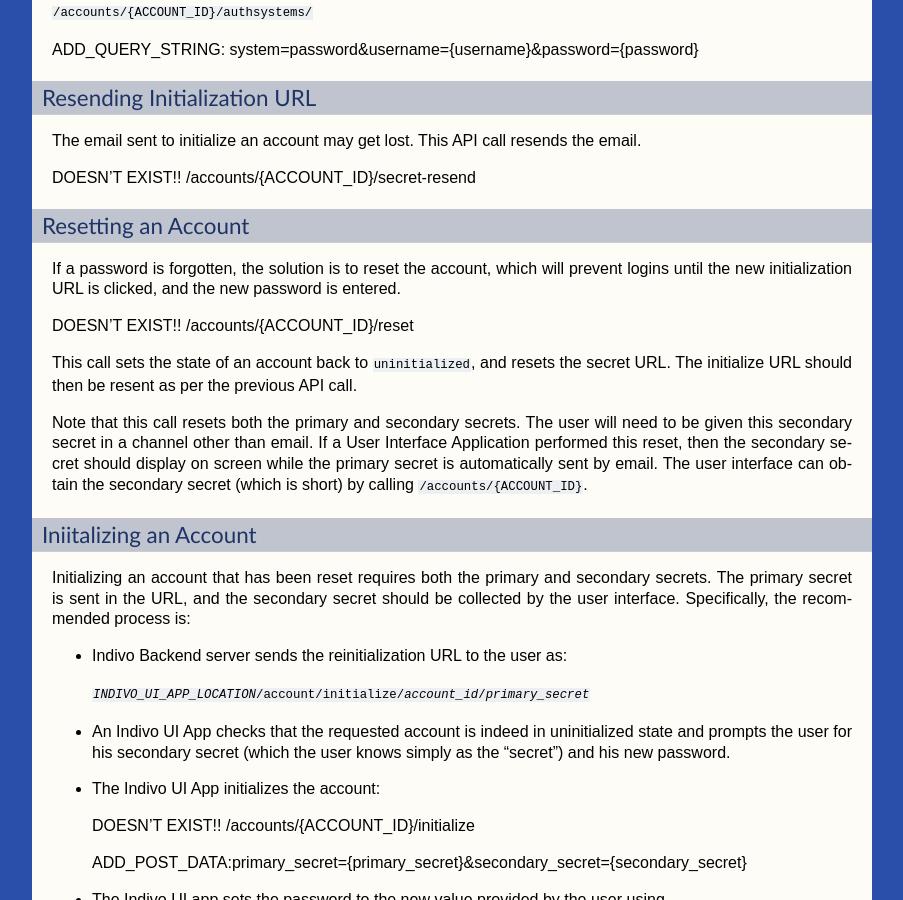
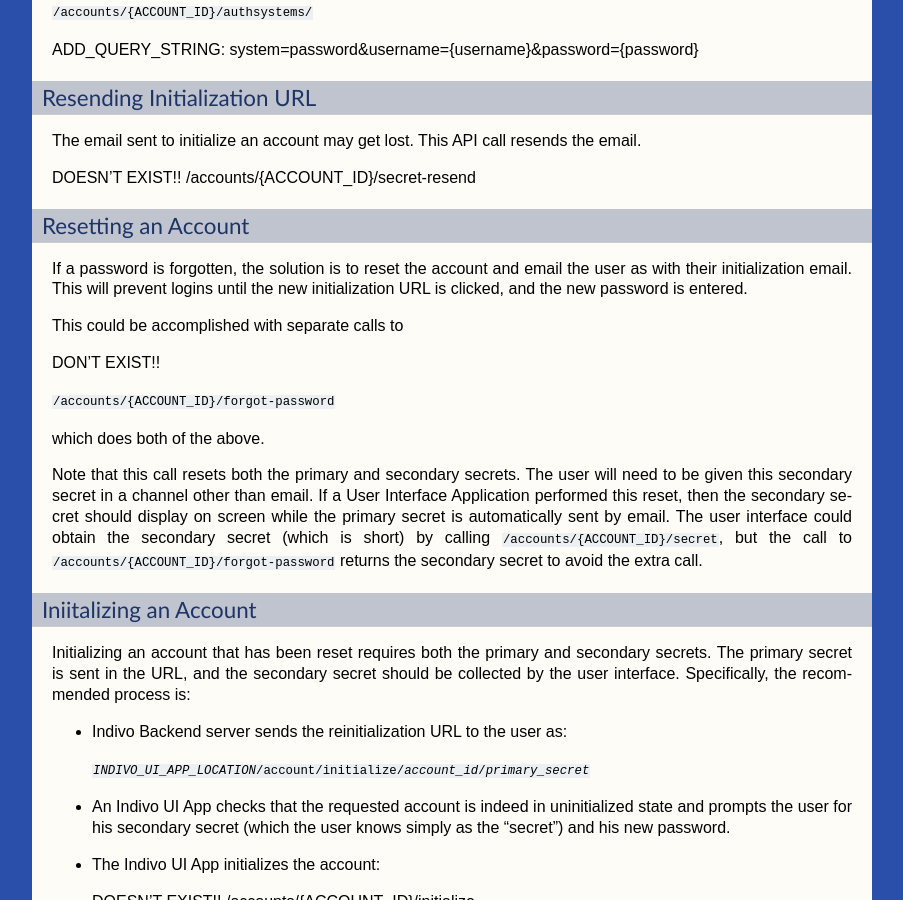
Before and after one commit to chb/indivo_server, a Sphinx documentation site: the page built from doc/sphinx/source/api.rst, in a window 1280 px wide and 900 px high, scrolled down 16476 px. Shown: the whole window, without its empty margins (198-1101 px from the left). Built offline with Sphinx 7.4.7, drawn with Linux system fonts in a browser that asks for light colours; cross-references to code outside the pages are shown as plain code.

```diff
--- a/doc/sphinx/source/api.rst
+++ b/doc/sphinx/source/api.rst
@@ -1046,24 +1046,32 @@
 Resetting an Account
 ^^^^^^^^^^^^^^^^^^^^
 
-If a password is forgotten, the solution is to reset the account, which will
-prevent logins until the new initialization URL is clicked, and the new password
-is entered.
-
-DOESN'T EXIST!! /accounts/{ACCOUNT_ID}/reset
-
-..
-   :http:post:`/accounts/{ACCOUNT_ID}/reset`
-
-This call sets the state of an account back to ``uninitialized``, and resets the
-secret URL. The initialize URL should then be resent as per the previous API call.
+If a password is forgotten, the solution is to reset the account and email the
+user as with their initialization email. This will prevent logins until the new
+initialization URL is clicked, and the new password is entered.
+
+This could be accomplished with separate calls to
+
+DON'T EXIST!!
+
+..
+   :http:post:`/accounts/{ACCOUNT_ID}/reset`, which sets the account state to
+   ``uninitialized`` and resets the account secrets, and
+   :http:post:`/accounts/{ACCOUNT_ID}/secret-resend`, but for efficiency's sake
+   there exists a combined call:
+
+:http:post:`/accounts/{ACCOUNT_ID}/forgot-password`
+
+which does both of the above.
 
 Note that this call resets both the primary and secondary secrets. The user will
 need to be given this secondary secret in a channel other than email. If a
 User Interface Application performed this reset, then the secondary secret should
 display on screen while the primary secret is automatically sent by email. The
-user interface can obtain the secondary secret (which is short) by calling
-:http:get:`/accounts/{ACCOUNT_ID}`.
+user interface could obtain the secondary secret (which is short) by calling
+:http:get:`/accounts/{ACCOUNT_ID}/secret`, but the call to
+:http:post:`/accounts/{ACCOUNT_ID}/forgot-password` returns the secondary secret
+to avoid the extra call.
 
 Iniitalizing an Account
 ^^^^^^^^^^^^^^^^^^^^^^^
```
Also changed, not shown: doc/sphinx/autogen/api-skeleton.py (+34 -33 lines), doc/sphinx/source/api-reference.rst (+100 -99 lines), 8 other files.
